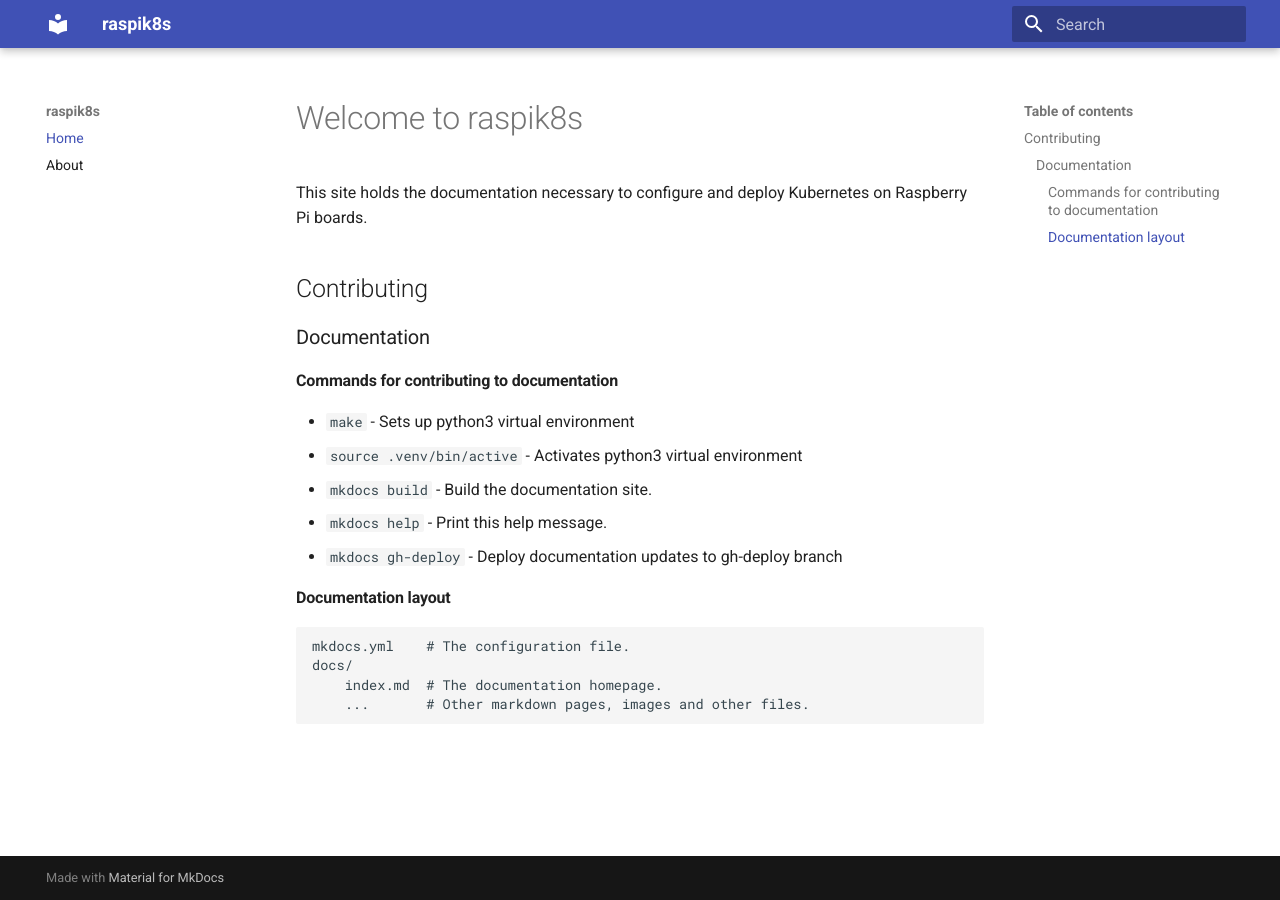
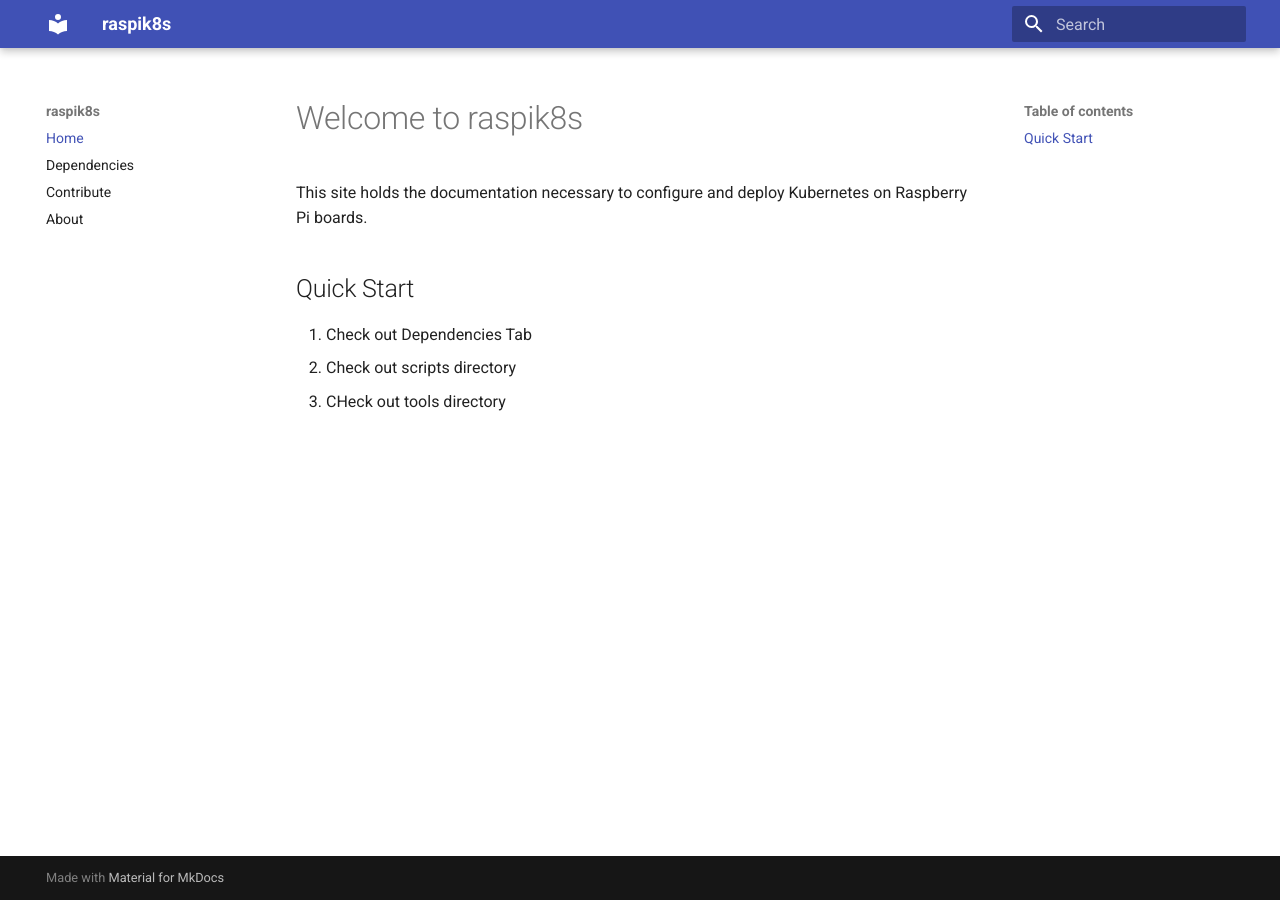
Before and after one commit to wrightbradley/raspik8s, an MkDocs documentation site: the page built from docs/index.md, in a window 1280 px wide. Built offline with MkDocs 1.6.1 and Material for MkDocs 9.7.7, drawn with Linux system fonts in a browser that asks for light colours.

Commit message:
initial dump of scripts and docs

```diff
--- a/docs/index.md
+++ b/docs/index.md
@@ -2,21 +2,8 @@
 
 This site holds the documentation necessary to configure and deploy Kubernetes on Raspberry Pi boards.
 
-## Contributing
+## Quick Start
 
-### Documentation
-
-#### Commands for contributing to documentation
-
-* `make` - Sets up python3 virtual environment
-* `source .venv/bin/active` - Activates python3 virtual environment
-* `mkdocs build` - Build the documentation site.
-* `mkdocs help` - Print this help message.
-* `mkdocs gh-deploy` - Deploy documentation updates to gh-deploy branch
-
-#### Documentation layout
-
-    mkdocs.yml    # The configuration file.
-    docs/
-        index.md  # The documentation homepage.
-        ...       # Other markdown pages, images and other files.
+1. Check out Dependencies Tab
+2. Check out scripts directory
+3. CHeck out tools directory
--- a/mkdocs.yml
+++ b/mkdocs.yml
@@ -1,6 +1,8 @@
 site_name: raspik8s
 nav:
   - Home: index.md
+  - Dependencies: deps.md
+  - Contribute: contribute.md
   - About: about.md
 theme:
   name: material
```
Also changed, not shown: docs/contribute.md (added, +18 -0 lines), docs/deps.md (added, +11 -0 lines), 9 other files.
